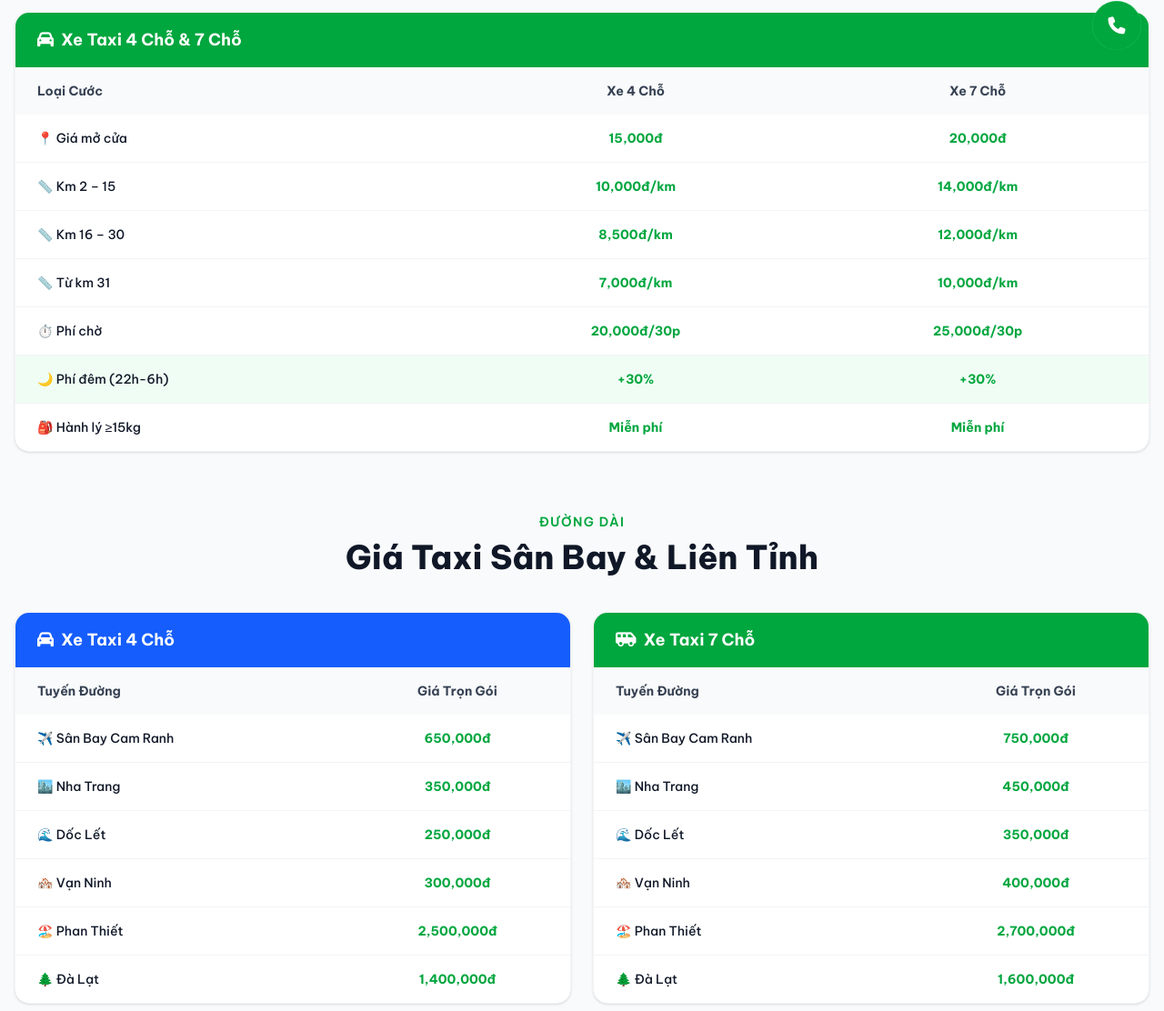
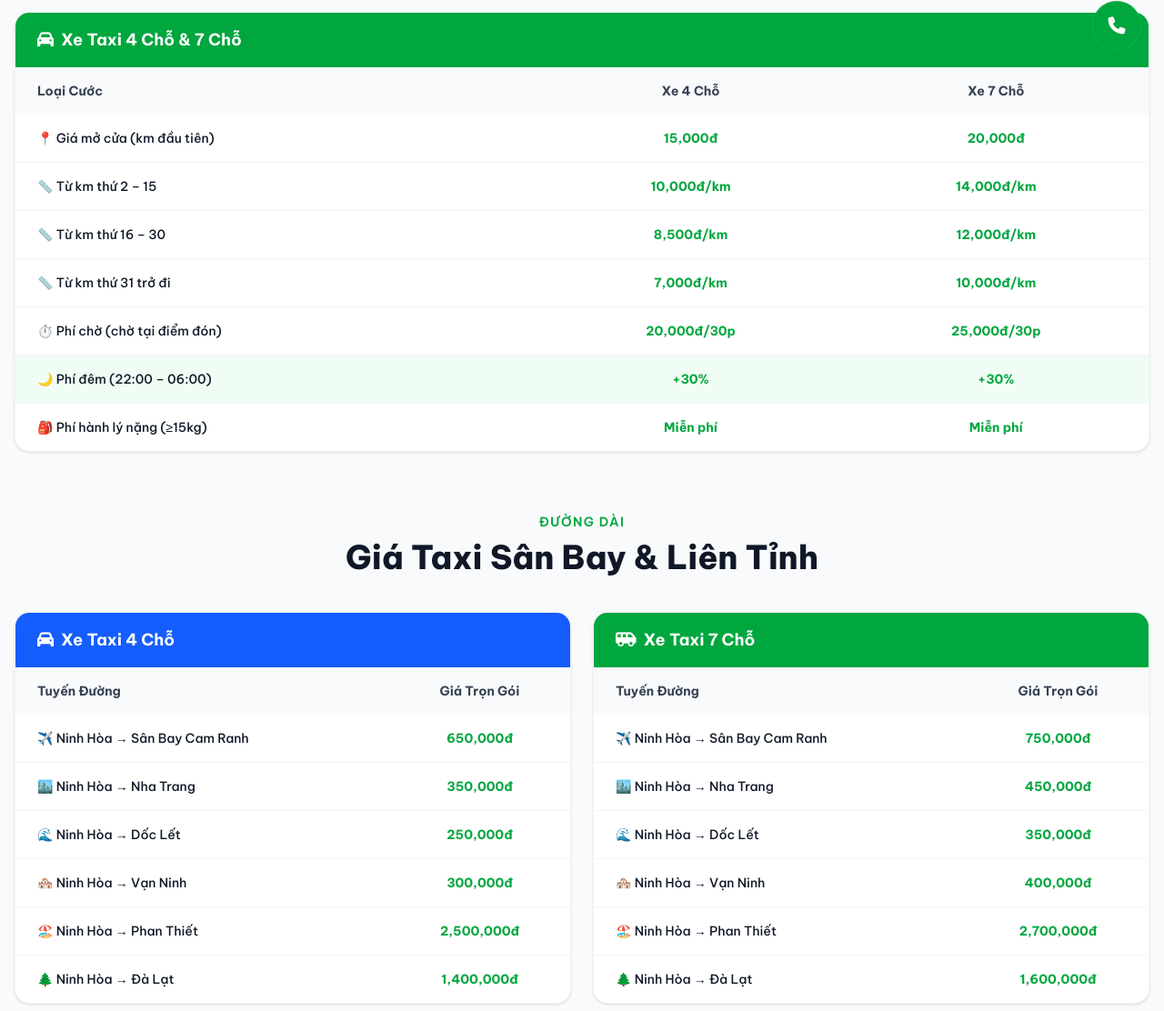
Before and after one commit to vumanhcuong02/ecomt, a plain HTML site: page bang-gia.html in a window 1280 px wide. Shown: the part 720-1832 px from the top of the page at 91% size. Drawn offline with nearby package versions, Linux system fonts and the light colour scheme.

Commit message:
Restore original pricing table layout

```diff
--- a/bang-gia.html
+++ b/bang-gia.html
@@ -57,12 +57,6 @@
     .pulse { animation: pulse-ring 2s infinite; }
     ::-webkit-scrollbar { width: 6px; }
     ::-webkit-scrollbar-thumb { background: #22c55e; border-radius: 3px; }
-    .table-wrap { overflow-x: auto; -webkit-overflow-scrolling: touch; }
-    .table-wrap table { min-width: 480px; }
-    @media (max-width: 640px) {
-      .table-wrap table { min-width: 420px; font-size: 12px; }
-      .table-wrap th, .table-wrap td { padding: 8px 10px !important; }
-    }
   </style>
 </head>
 <body class="bg-gray-50 text-gray-800">
@@ -139,18 +133,18 @@
           <span class="text-green-600 font-semibold text-sm uppercase tracking-widest">Cước Phí</span>
           <h2 class="text-3xl md:text-4xl font-extrabold text-gray-900 mt-2">Giá Taxi Nội Thành Ninh Hòa</h2>
         </div>
-        <div class="bg-white rounded-2xl shadow-sm border border-gray-100 table-wrap">
-          <div class="bg-green-600 text-white px-4 md:px-6 py-4"><h3 class="font-bold text-base md:text-lg flex items-center gap-2"><i class="fas fa-car"></i> Xe Taxi 4 Chỗ & 7 Chỗ</h3></div>
-          <table class="w-full text-xs md:text-sm">
-            <thead class="bg-gray-50"><tr><th class="px-3 md:px-6 py-3 md:py-4 text-left font-bold text-gray-700">Loại Cước</th><th class="px-3 md:px-6 py-3 md:py-4 text-center font-bold text-gray-700">Xe 4 Chỗ</th><th class="px-3 md:px-6 py-3 md:py-4 text-center font-bold text-gray-700">Xe 7 Chỗ</th></tr></thead>
+        <div class="bg-white rounded-2xl shadow-sm border border-gray-100 overflow-hidden">
+          <div class="bg-green-600 text-white px-6 py-4"><h3 class="font-bold text-lg flex items-center gap-2"><i class="fas fa-car"></i> Xe Taxi 4 Chỗ & 7 Chỗ</h3></div>
+          <table class="w-full text-sm">
+            <thead class="bg-gray-50"><tr><th class="px-6 py-4 text-left font-bold text-gray-700">Loại Cước</th><th class="px-6 py-4 text-center font-bold text-gray-700">Xe 4 Chỗ</th><th class="px-6 py-4 text-center font-bold text-gray-700">Xe 7 Chỗ</th></tr></thead>
             <tbody class="divide-y divide-gray-100">
-              <tr class="price-row transition-colors"><td class="px-3 md:px-6 py-3 md:py-4 font-medium text-gray-900">📍 Giá mở cửa</td><td class="px-3 md:px-6 py-3 md:py-4 text-center font-bold text-green-600">15,000đ</td><td class="px-3 md:px-6 py-3 md:py-4 text-center font-bold text-green-600">20,000đ</td></tr>
-              <tr class="price-row transition-colors"><td class="px-3 md:px-6 py-3 md:py-4 font-medium text-gray-900">📏 Km 2 – 15</td><td class="px-3 md:px-6 py-3 md:py-4 text-center font-bold text-green-600">10,000đ/km</td><td class="px-3 md:px-6 py-3 md:py-4 text-center font-bold text-green-600">14,000đ/km</td></tr>
-              <tr class="price-row transition-colors"><td class="px-3 md:px-6 py-3 md:py-4 font-medium text-gray-900">📏 Km 16 – 30</td><td class="px-3 md:px-6 py-3 md:py-4 text-center font-bold text-green-600">8,500đ/km</td><td class="px-3 md:px-6 py-3 md:py-4 text-center font-bold text-green-600">12,000đ/km</td></tr>
-              <tr class="price-row transition-colors"><td class="px-3 md:px-6 py-3 md:py-4 font-medium text-gray-900">📏 Từ km 31</td><td class="px-3 md:px-6 py-3 md:py-4 text-center font-bold text-green-600">7,000đ/km</td><td class="px-3 md:px-6 py-3 md:py-4 text-center font-bold text-green-600">10,000đ/km</td></tr>
-              <tr class="price-row transition-colors"><td class="px-3 md:px-6 py-3 md:py-4 font-medium text-gray-900">⏱️ Phí chờ</td><td class="px-3 md:px-6 py-3 md:py-4 text-center font-bold text-green-600">20,000đ/30p</td><td class="px-3 md:px-6 py-3 md:py-4 text-center font-bold text-green-600">25,000đ/30p</td></tr>
-              <tr class="price-row transition-colors bg-green-50"><td class="px-3 md:px-6 py-3 md:py-4 font-medium text-gray-900">🌙 Phí đêm (22h-6h)</td><td class="px-3 md:px-6 py-3 md:py-4 text-center font-bold text-green-600">+30%</td><td class="px-3 md:px-6 py-3 md:py-4 text-center font-bold text-green-600">+30%</td></tr>
-              <tr class="price-row transition-colors"><td class="px-3 md:px-6 py-3 md:py-4 font-medium text-gray-900">🎒 Hành lý ≥15kg</td><td class="px-3 md:px-6 py-3 md:py-4 text-center font-bold text-green-600">Miễn phí</td><td class="px-3 md:px-6 py-3 md:py-4 text-center font-bold text-green-600">Miễn phí</td></tr>
+              <tr class="price-row transition-colors"><td class="px-6 py-4 font-medium text-gray-900">📍 Giá mở cửa (km đầu tiên)</td><td class="px-6 py-4 text-center font-bold text-green-600">15,000đ</td><td class="px-6 py-4 text-center font-bold text-green-600">20,000đ</td></tr>
+              <tr class="price-row transition-colors"><td class="px-6 py-4 font-medium text-gray-900">📏 Từ km thứ 2 – 15</td><td class="px-6 py-4 text-center font-bold text-green-600">10,000đ/km</td><td class="px-6 py-4 text-center font-bold text-green-600">14,000đ/km</td></tr>
+              <tr class="price-row transition-colors"><td class="px-6 py-4 font-medium text-gray-900">📏 Từ km thứ 16 – 30</td><td class="px-6 py-4 text-center font-bold text-green-600">8,500đ/km</td><td class="px-6 py-4 text-center font-bold text-green-600">12,000đ/km</td></tr>
+              <tr class="price-row transition-colors"><td class="px-6 py-4 font-medium text-gray-900">📏 Từ km thứ 31 trở đi</td><td class="px-6 py-4 text-center font-bold text-green-600">7,000đ/km</td><td class="px-6 py-4 text-center font-bold text-green-600">10,000đ/km</td></tr>
+              <tr class="price-row transition-colors"><td class="px-6 py-4 font-medium text-gray-900">⏱️ Phí chờ (chờ tại điểm đón)</td><td class="px-6 py-4 text-center font-bold text-green-600">20,000đ/30p</td><td class="px-6 py-4 text-center font-bold text-green-600">25,000đ/30p</td></tr>
+              <tr class="price-row transition-colors bg-green-50"><td class="px-6 py-4 font-medium text-gray-900">🌙 Phí đêm (22:00 – 06:00)</td><td class="px-6 py-4 text-center font-bold text-green-600">+30%</td><td class="px-6 py-4 text-center font-bold text-green-600">+30%</td></tr>
+              <tr class="price-row transition-colors"><td class="px-6 py-4 font-medium text-gray-900">🎒 Phí hành lý nặng (≥15kg)</td><td class="px-6 py-4 text-center font-bold text-green-600">Miễn phí</td><td class="px-6 py-4 text-center font-bold text-green-600">Miễn phí</td></tr>
             </tbody>
           </table>
         </div>
@@ -162,31 +156,31 @@
           <h2 class="text-3xl md:text-4xl font-extrabold text-gray-900 mt-2">Giá Taxi Sân Bay & Liên Tỉnh</h2>
         </div>
         <div class="grid md:grid-cols-2 gap-6">
-          <div class="bg-white rounded-2xl shadow-sm border border-gray-100 table-wrap">
-            <div class="bg-blue-600 text-white px-4 md:px-6 py-4"><h3 class="font-bold text-base md:text-lg flex items-center gap-2"><i class="fas fa-car"></i> Xe Taxi 4 Chỗ</h3></div>
-            <table class="w-full text-xs md:text-sm">
-              <thead class="bg-gray-50"><tr><th class="px-3 md:px-6 py-3 md:py-4 text-left font-bold text-gray-700">Tuyến Đường</th><th class="px-3 md:px-6 py-3 md:py-4 text-center font-bold text-gray-700">Giá Trọn Gói</th></tr></thead>
+          <div class="bg-white rounded-2xl shadow-sm border border-gray-100 overflow-hidden">
+            <div class="bg-blue-600 text-white px-6 py-4"><h3 class="font-bold text-lg flex items-center gap-2"><i class="fas fa-car"></i> Xe Taxi 4 Chỗ</h3></div>
+            <table class="w-full text-sm">
+              <thead class="bg-gray-50"><tr><th class="px-6 py-4 text-left font-bold text-gray-700">Tuyến Đường</th><th class="px-6 py-4 text-center font-bold text-gray-700">Giá Trọn Gói</th></tr></thead>
               <tbody class="divide-y divide-gray-100">
-                <tr class="price-row transition-colors"><td class="px-3 md:px-6 py-3 md:py-4 font-medium text-gray-900">✈️ Sân Bay Cam Ranh</td><td class="px-3 md:px-6 py-3 md:py-4 text-center font-bold text-green-600">650,000đ</td></tr>
-                <tr class="price-row transition-colors"><td class="px-3 md:px-6 py-3 md:py-4 font-medium text-gray-900">🏙️ Nha Trang</td><td class="px-3 md:px-6 py-3 md:py-4 text-center font-bold text-green-600">350,000đ</td></tr>
-                <tr class="price-row transition-colors"><td class="px-3 md:px-6 py-3 md:py-4 font-medium text-gray-900">🌊 Dốc Lết</td><td class="px-3 md:px-6 py-3 md:py-4 text-center font-bold text-green-600">250,000đ</td></tr>
-                <tr class="price-row transition-colors"><td class="px-3 md:px-6 py-3 md:py-4 font-medium text-gray-900">🏘️ Vạn Ninh</td><td class="px-3 md:px-6 py-3 md:py-4 text-center font-bold text-green-600">300,000đ</td></tr>
-                <tr class="price-row transition-colors"><td class="px-3 md:px-6 py-3 md:py-4 font-medium text-gray-900">🏖️ Phan Thiết</td><td class="px-3 md:px-6 py-3 md:py-4 text-center font-bold text-green-600">2,500,000đ</td></tr>
-                <tr class="price-row transition-colors"><td class="px-3 md:px-6 py-3 md:py-4 font-medium text-gray-900">🌲 Đà Lạt</td><td class="px-3 md:px-6 py-3 md:py-4 text-center font-bold text-green-600">1,400,000đ</td></tr>
+                <tr class="price-row transition-colors"><td class="px-6 py-4 font-medium text-gray-900">✈️ Ninh Hòa → Sân Bay Cam Ranh</td><td class="px-6 py-4 text-center font-bold text-green-600">650,000đ</td></tr>
+                <tr class="price-row transition-colors"><td class="px-6 py-4 font-medium text-gray-900">🏙️ Ninh Hòa → Nha Trang</td><td class="px-6 py-4 text-center font-bold text-green-600">350,000đ</td></tr>
+                <tr class="price-row transition-colors"><td class="px-6 py-4 font-medium text-gray-900">🌊 Ninh Hòa → Dốc Lết</td><td class="px-6 py-4 text-center font-bold text-green-600">250,000đ</td></tr>
+                <tr class="price-row transition-colors"><td class="px-6 py-4 font-medium text-gray-900">🏘️ Ninh Hòa → Vạn Ninh</td><td class="px-6 py-4 text-center font-bold text-green-600">300,000đ</td></tr>
+                <tr class="price-row transition-colors"><td class="px-6 py-4 font-medium text-gray-900">🏖️ Ninh Hòa → Phan Thiết</td><td class="px-6 py-4 text-center font-bold text-green-600">2,500,000đ</td></tr>
+                <tr class="price-row transition-colors"><td class="px-6 py-4 font-medium text-gray-900">🌲 Ninh Hòa → Đà Lạt</td><td class="px-6 py-4 text-center font-bold text-green-600">1,400,000đ</td></tr>
               </tbody>
             </table>
           </div>
-          <div class="bg-white rounded-2xl shadow-sm border border-gray-100 table-wrap">
-            <div class="bg-green-600 text-white px-4 md:px-6 py-4"><h3 class="font-bold text-base md:text-lg flex items-center gap-2"><i class="fas fa-shuttle-van"></i> Xe Taxi 7 Chỗ</h3></div>
-            <table class="w-full text-xs md:text-sm">
-              <thead class="bg-gray-50"><tr><th class="px-3 md:px-6 py-3 md:py-4 text-left font-bold text-gray-700">Tuyến Đường</th><th class="px-3 md:px-6 py-3 md:py-4 text-center font-bold text-gray-700">Giá Trọn Gói</th></tr></thead>
+          <div class="bg-white rounded-2xl shadow-sm border border-gray-100 overflow-hidden">
+            <div class="bg-green-600 text-white px-6 py-4"><h3 class="font-bold text-lg flex items-center gap-2"><i class="fas fa-shuttle-van"></i> Xe Taxi 7 Chỗ</h3></div>
+            <table class="w-full text-sm">
+              <thead class="bg-gray-50"><tr><th class="px-6 py-4 text-left font-bold text-gray-700">Tuyến Đường</th><th class="px-6 py-4 text-center font-bold text-gray-700">Giá Trọn Gói</th></tr></thead>
               <tbody class="divide-y divide-gray-100">
-                <tr class="price-row transition-colors"><td class="px-3 md:px-6 py-3 md:py-4 font-medium text-gray-900">✈️ Sân Bay Cam Ranh</td><td class="px-3 md:px-6 py-3 md:py-4 text-center font-bold text-green-600">750,000đ</td></tr>
-                <tr class="price-row transition-colors"><td class="px-3 md:px-6 py-3 md:py-4 font-medium text-gray-900">🏙️ Nha Trang</td><td class="px-3 md:px-6 py-3 md:py-4 text-center font-bold text-green-600">450,000đ</td></tr>
-                <tr class="price-row transition-colors"><td class="px-3 md:px-6 py-3 md:py-4 font-medium text-gray-900">🌊 Dốc Lết</td><td class="px-3 md:px-6 py-3 md:py-4 text-center font-bold text-green-600">350,000đ</td></tr>
-                <tr class="price-row transition-colors"><td class="px-3 md:px-6 py-3 md:py-4 font-medium text-gray-900">🏘️ Vạn Ninh</td><td class="px-3 md:px-6 py-3 md:py-4 text-center font-bold text-green-600">400,000đ</td></tr>
-                <tr class="price-row transition-colors"><td class="px-3 md:px-6 py-3 md:py-4 font-medium text-gray-900">🏖️ Phan Thiết</td><td class="px-3 md:px-6 py-3 md:py-4 text-center font-bold text-green-600">2,700,000đ</td></tr>
-                <tr class="price-row transition-colors"><td class="px-3 md:px-6 py-3 md:py-4 font-medium text-gray-900">🌲 Đà Lạt</td><td class="px-3 md:px-6 py-3 md:py-4 text-center font-bold text-green-600">1,600,000đ</td></tr>
+                <tr class="price-row transition-colors"><td class="px-6 py-4 font-medium text-gray-900">✈️ Ninh Hòa → Sân Bay Cam Ranh</td><td class="px-6 py-4 text-center font-bold text-green-600">750,000đ</td></tr>
+                <tr class="price-row transition-colors"><td class="px-6 py-4 font-medium text-gray-900">🏙️ Ninh Hòa → Nha Trang</td><td class="px-6 py-4 text-center font-bold text-green-600">450,000đ</td></tr>
+                <tr class="price-row transition-colors"><td class="px-6 py-4 font-medium text-gray-900">🌊 Ninh Hòa → Dốc Lết</td><td class="px-6 py-4 text-center font-bold text-green-600">350,000đ</td></tr>
+                <tr class="price-row transition-colors"><td class="px-6 py-4 font-medium text-gray-900">🏘️ Ninh Hòa → Vạn Ninh</td><td class="px-6 py-4 text-center font-bold text-green-600">400,000đ</td></tr>
+                <tr class="price-row transition-colors"><td class="px-6 py-4 font-medium text-gray-900">🏖️ Ninh Hòa → Phan Thiết</td><td class="px-6 py-4 text-center font-bold text-green-600">2,700,000đ</td></tr>
+                <tr class="price-row transition-colors"><td class="px-6 py-4 font-medium text-gray-900">🌲 Ninh Hòa → Đà Lạt</td><td class="px-6 py-4 text-center font-bold text-green-600">1,600,000đ</td></tr>
               </tbody>
             </table>
           </div>
```
